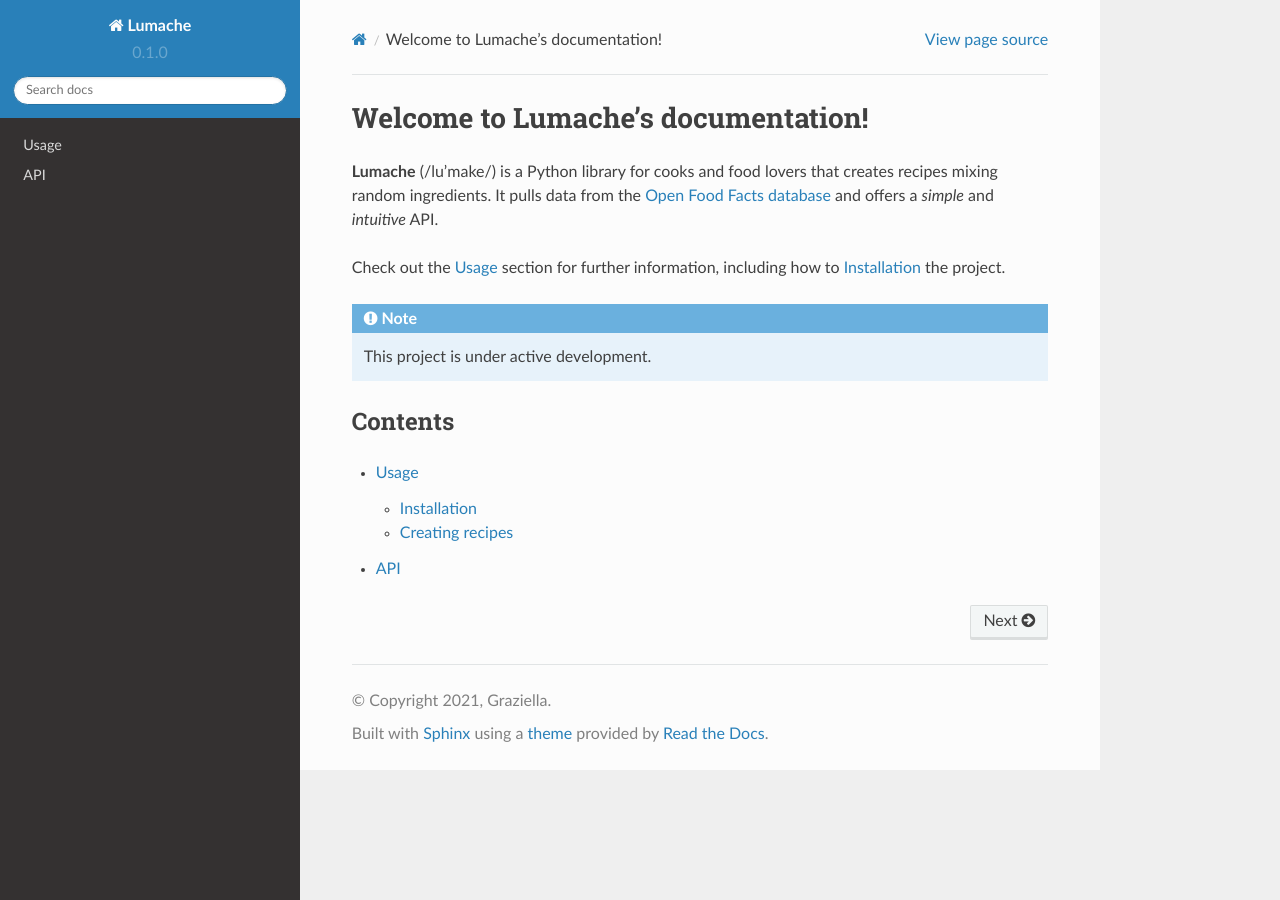
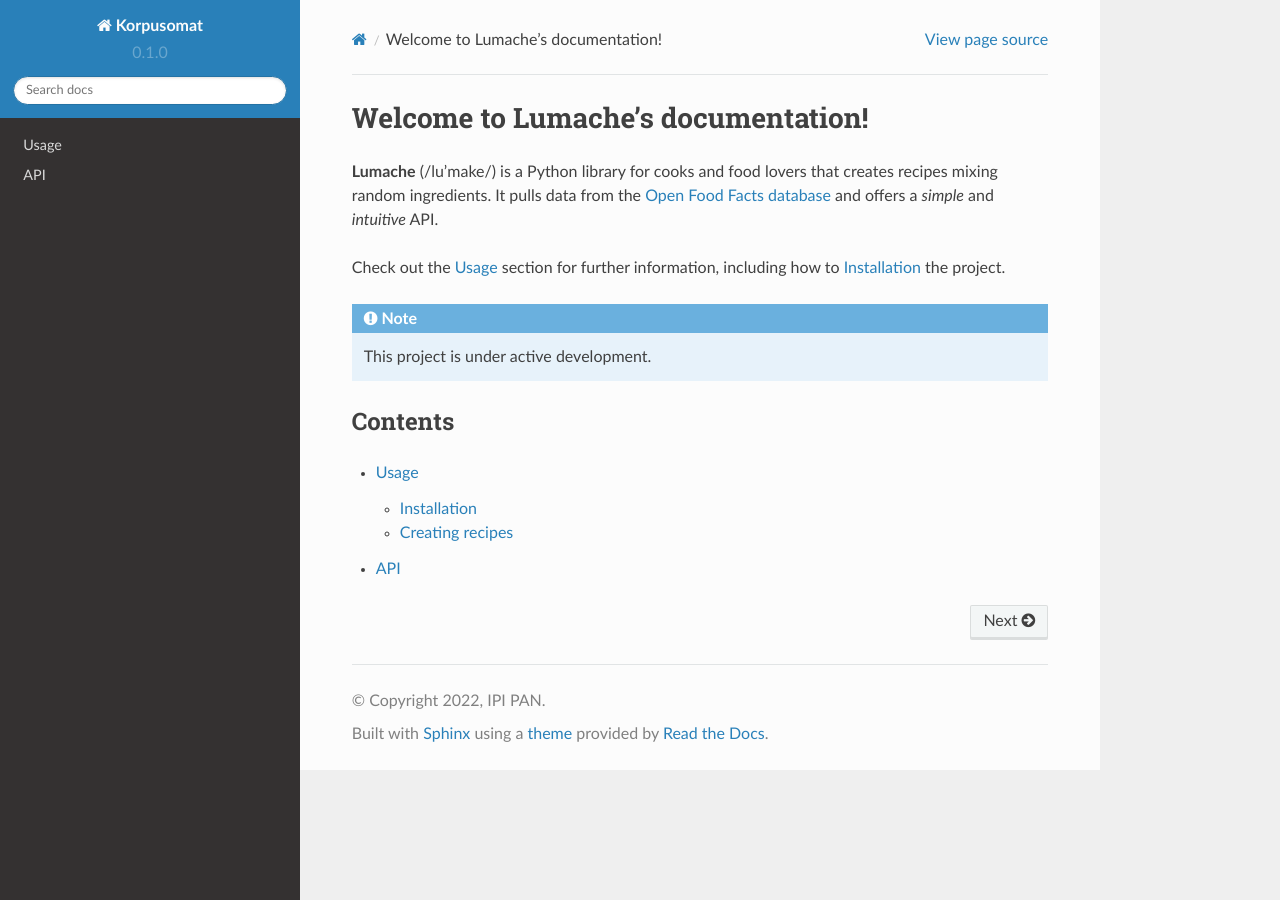
Before and after one commit to ipipan/korpusomat-docs, a Sphinx documentation site: the page built from docs/source/index.rst, in a window 1280 px wide. Built offline with Sphinx 7.4.7 and the Read the Docs theme 2.0.0, drawn with Linux system fonts in a browser that asks for light colours.

Commit message:
Update conf.py

```diff
--- a/docs/source/conf.py
+++ b/docs/source/conf.py
@@ -2,9 +2,9 @@
 
 # -- Project information
 
-project = 'Lumache'
-copyright = '2021, Graziella'
-author = 'Graziella'
+project = 'Korpusomat'
+copyright = '2022, IPI PAN'
+author = 'IPI PAN'
 
 release = '0.1'
 version = '0.1.0'
```
